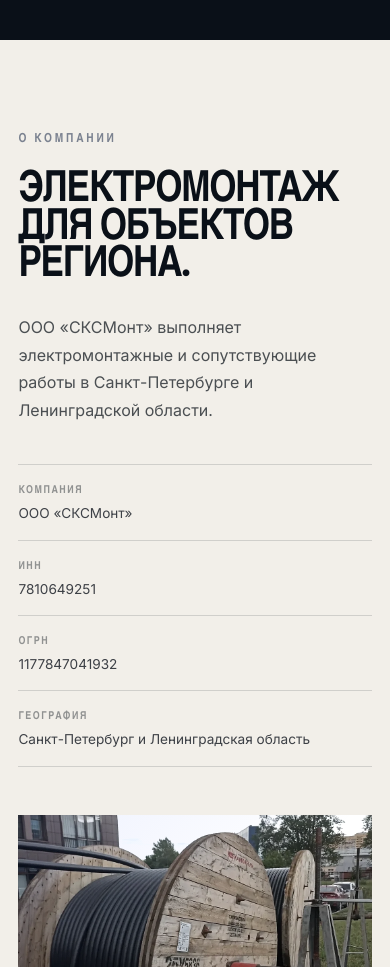
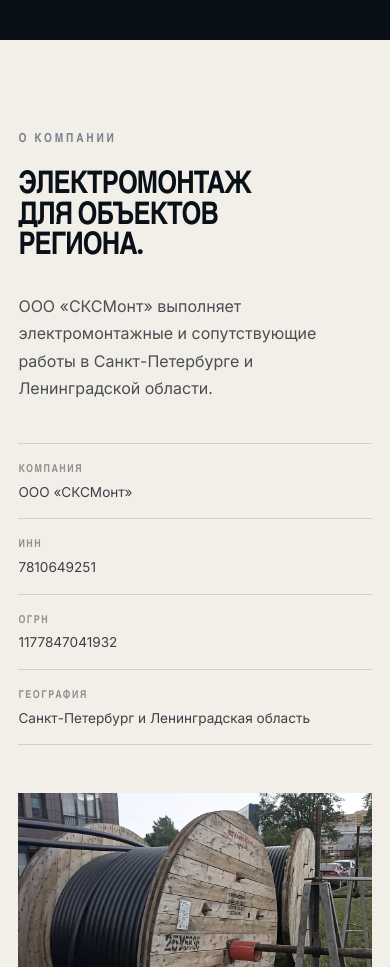
Before and after one commit to xxinxl/scsmont-electromontazh, a React (Vite) app: page / in a window 390 px wide. Shown: the part 1780-2747 px from the top of the page. Built offline with nearby package versions, Linux system fonts and the light colour scheme; the HTML template or start-up script is replaced by a standard one; a web font is replaced by a local one.

Commit message:
Fix about heading overflow

```diff
--- a/src/index.css
+++ b/src/index.css
@@ -727,7 +727,14 @@ header {
 }
 
 .about__content {
+  min-width: 0;
   padding-top: 1rem;
+}
+
+.about .section-heading h2 {
+  font-size: clamp(1.9rem, 3vw, 3rem);
+  line-height: 0.98;
+  overflow-wrap: anywhere;
 }
 
 .about__lead {
@@ -1412,6 +1419,10 @@ header {
     padding-top: 0;
   }
 
+  .about .section-heading h2 {
+    font-size: clamp(1.7rem, 8vw, 3rem);
+  }
+
   .about__lead {
     margin-top: 2.2rem;
   }
```
